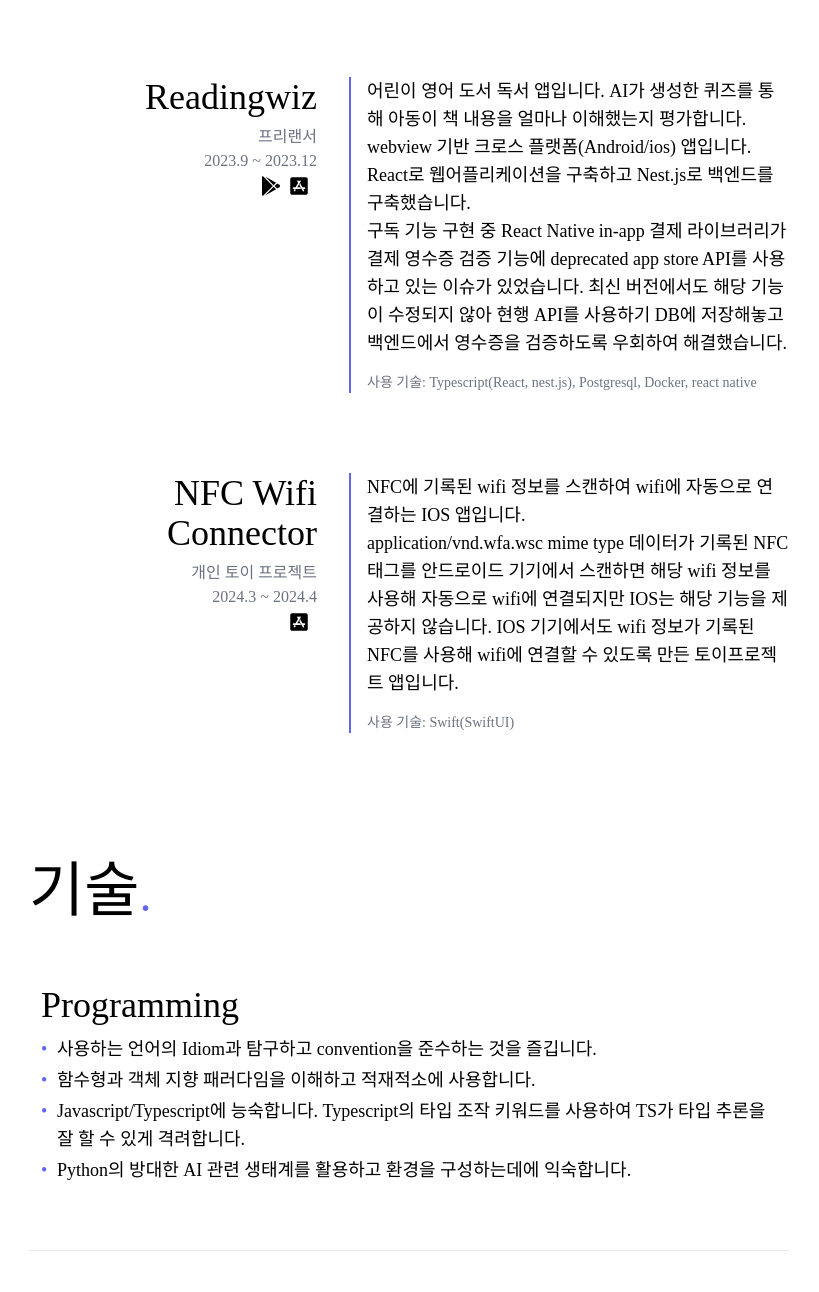
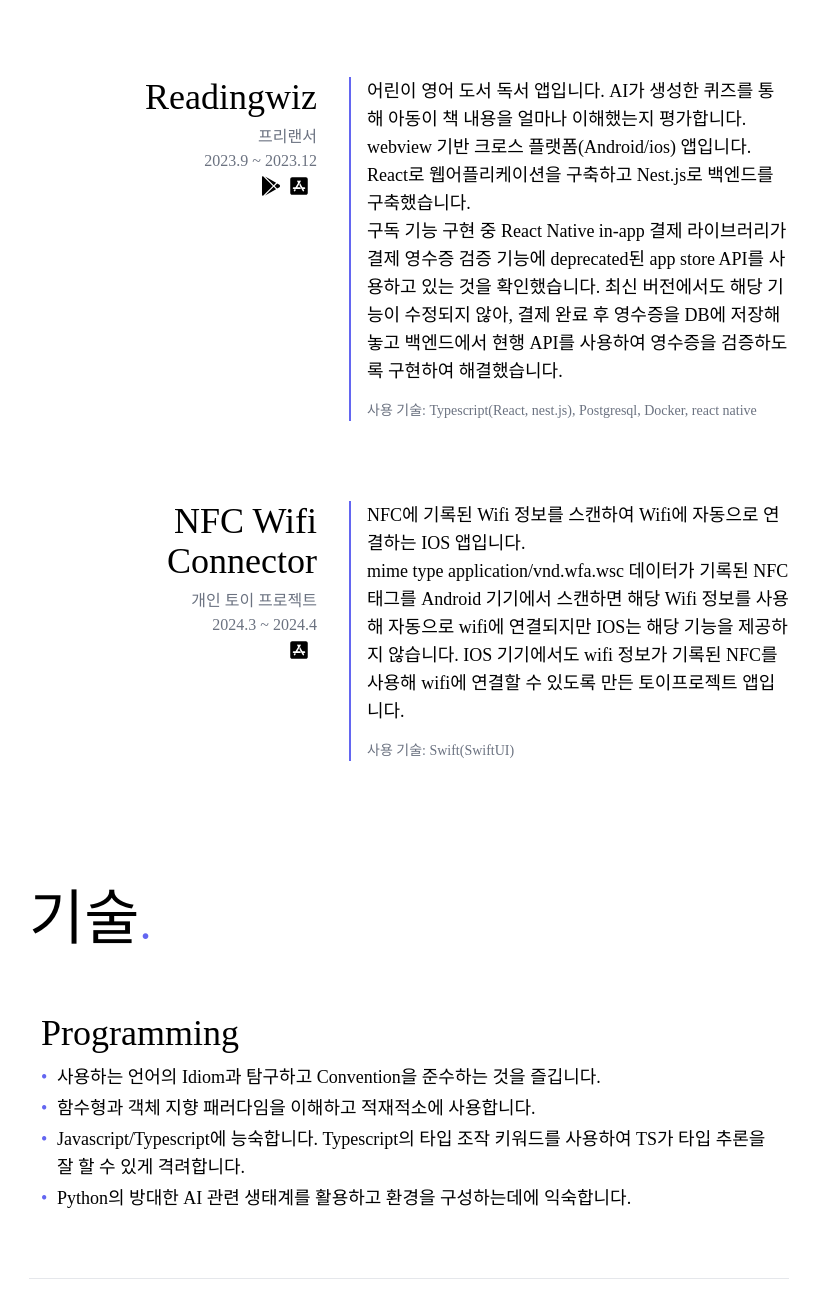
Before and after one commit to joonhyungkimweb/MyResume, a Gatsby site: page / in a window 1280 px wide. Shown: the part 3307-4599 px from the top of the page, without its empty margins (231-1050 px from the left). Built offline with nearby package versions, Linux system fonts and the light colour scheme; Gatsby itself is replaced by a stand-in of ours.

Commit message:
[feat] 오타 수정

```diff
--- a/src/pages/index.tsx
+++ b/src/pages/index.tsx
@@ -64,7 +64,7 @@
     end: "2023.8",
     link: "https://www.nomisqr.com/",
     details:
-      "생성형 AI 모델을 사용해QR 코드로 인식가능한 이미지를 생성하는 웹 플랫폼입니다.\n이미지 생성 API 서버 구축 및 웹 어플리케이션 BE 개발을 담당했습니다.\n이미지 생성의 경우 Stable diffusion 모델을 컨테이너화 시켜 사용했고 중계 서버를 두어 클라이언트단에 Stable Diffusion 추론 서버가 노출되지 않도록 구성했습니다. 중계 서버는 URL을 요청받아 QR 코드로 생성한 후, 미리 입력된 prompt 및 설정값과 함께 Stable Diffusion 추론 서버로 보내 생성된 이미지를 클라이언트로 반환합니다. 생성된 qr 이미지가 스캔이 되지 않는 경우도 있었기 때문에 생성된 QR 이미지를 중계서버에서 인식해보고 인식이 되지 않으면 Stable diffusion으로 이미지 재생성을 요청하는 방식으로 인식률을 보장했습니다.",
+      "생성형 AI 모델을 사용해QR 코드로 인식가능한 이미지를 생성하는 웹 플랫폼입니다.\n이미지 생성 API 서버 구축 및 웹 어플리케이션 BE 개발을 담당했습니다.\n이미지 생성의 경우 Stable Diffusion 모델을 컨테이너화 시켜 사용했고 중계 서버를 두어 클라이언트단에 추론 서버가 노출되지 않도록 구성했습니다. 중계 서버는 URL을 요청받아 QR 코드로 생성한 후, 미리 입력된 prompt 및 설정값과 함께 Stable Diffusion 추론 서버로 보내 생성된 이미지를 클라이언트로 반환합니다. 생성된 qr 이미지가 스캔이 되지 않는 경우도 있었기 때문에 생성된 QR 이미지를 중계서버에서 인식해보고 인식이 되지 않으면 Stable Diffusion에 이미지 재생성을 요청하는 방식으로 인식률을 보장했습니다.",
     stacks: "Python(fastAPI), Docker",
   },
   {
@@ -87,7 +87,7 @@
       android: "https://play.google.com/store/apps/details?id=com.readingwiz",
     },
     details:
-      " 어린이 영어 도서 독서 앱입니다. AI가 생성한 퀴즈를 통해 아동이 책 내용을 얼마나 이해했는지 평가합니다. webview 기반 크로스 플랫폼(Android/ios) 앱입니다.\nReact로 웹어플리케이션을 구축하고 Nest.js로 백엔드를 구축했습니다.\n구독 기능 구현 중 React Native in-app 결제 라이브러리가 결제 영수증 검증 기능에 deprecated app store API를 사용하고 있는 이슈가 있었습니다. 최신 버전에서도 해당 기능이 수정되지 않아 현행 API를 사용하기 DB에 저장해놓고 백엔드에서 영수증을 검증하도록 우회하여  해결했습니다.",
+      "어린이 영어 도서 독서 앱입니다. AI가 생성한 퀴즈를 통해 아동이 책 내용을 얼마나 이해했는지 평가합니다. webview 기반 크로스 플랫폼(Android/ios) 앱입니다.\nReact로 웹어플리케이션을 구축하고 Nest.js로 백엔드를 구축했습니다.\n구독 기능 구현 중 React Native in-app 결제 라이브러리가 결제 영수증 검증 기능에 deprecated된 app store API를 사용하고 있는 것을 확인했습니다. 최신 버전에서도 해당 기능이 수정되지 않아, 결제 완료 후 영수증을 DB에 저장해놓고 백엔드에서 현행 API를 사용하여 영수증을 검증하도록 구현하여 해결했습니다.",
     stacks: "Typescript(React, nest.js), Postgresql, Docker, react native",
   },
   {
@@ -99,14 +99,14 @@
       ios: "https://apps.apple.com/kr/app/nfc-wifi-connector/id6496284170",
     },
     details:
-      "NFC에 기록된 wifi 정보를 스캔하여 wifi에 자동으로 연결하는 IOS 앱입니다.\napplication/vnd.wfa.wsc mime type 데이터가 기록된 NFC 태그를 안드로이드 기기에서 스캔하면 해당 wifi 정보를 사용해 자동으로 wifi에 연결되지만 IOS는 해당 기능을 제공하지 않습니다. IOS 기기에서도 wifi 정보가 기록된 NFC를 사용해 wifi에 연결할 수 있도록 만든 토이프로젝트 앱입니다.",
+      "NFC에 기록된 Wifi 정보를 스캔하여 Wifi에 자동으로 연결하는 IOS 앱입니다.\nmime type application/vnd.wfa.wsc 데이터가 기록된 NFC 태그를 Android 기기에서 스캔하면 해당 Wifi 정보를 사용해 자동으로 wifi에 연결되지만 IOS는 해당 기능을 제공하지 않습니다. IOS 기기에서도 wifi 정보가 기록된 NFC를 사용해 wifi에 연결할 수 있도록 만든 토이프로젝트 앱입니다.",
     stacks: "Swift(SwiftUI)",
   },
 ];
 
 const skills = {
   Programming: [
-    "사용하는 언어의 Idiom과 탐구하고 convention을 준수하는 것을 즐깁니다.",
+    "사용하는 언어의 Idiom과 탐구하고 Convention을 준수하는 것을 즐깁니다.",
     "함수형과 객체 지향 패러다임을 이해하고 적재적소에 사용합니다.",
     "Javascript/Typescript에 능숙합니다. Typescript의 타입 조작 키워드를 사용하여 TS가 타입 추론을 잘 할 수 있게 격려합니다.",
     "Python의 방대한 AI 관련 생태계를 활용하고 환경을 구성하는데에 익숙합니다.",
```
